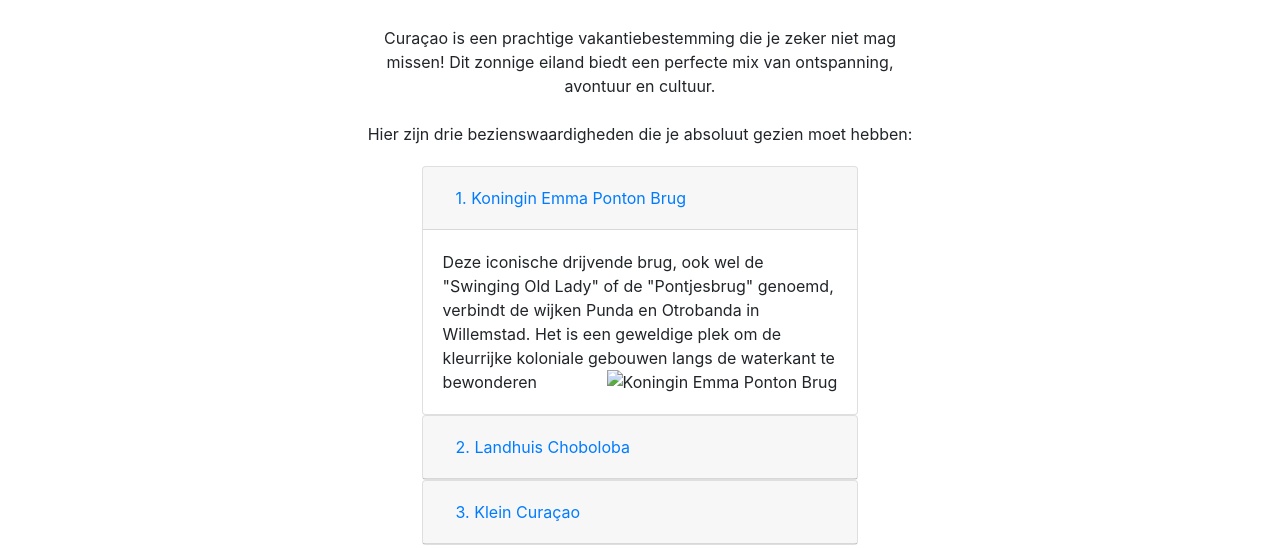
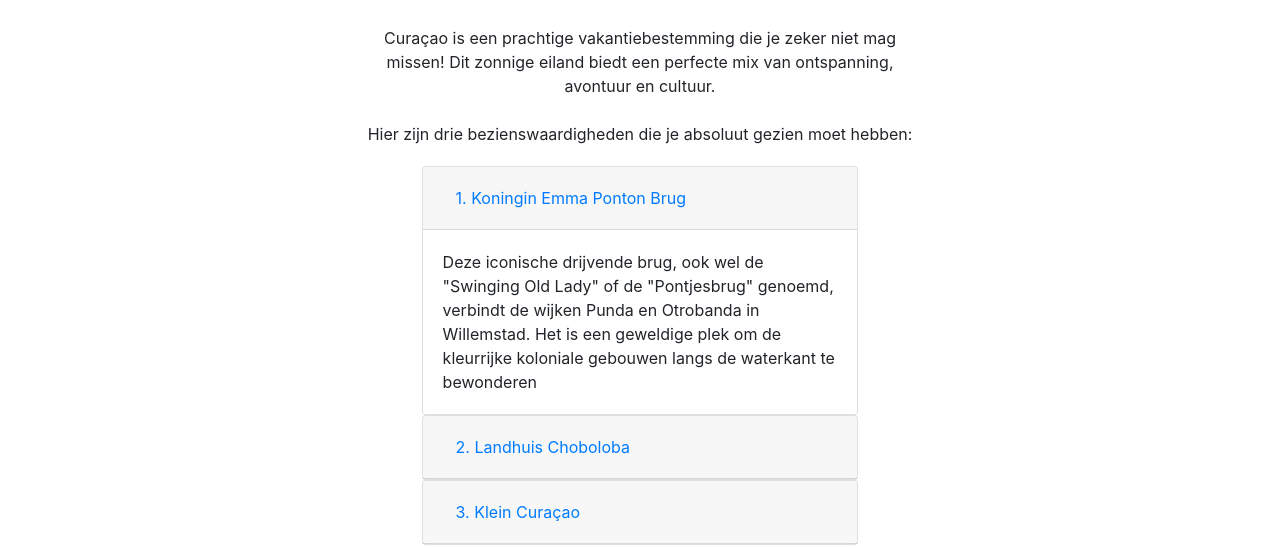
Before and after one commit to Salmiakje/Curacao, a plain HTML site: page index.html in a window 1280 px wide. Shown: the part 372-920 px from the top of the page. Drawn offline with nearby package versions, Linux system fonts and the light colour scheme.

Commit message:
Update index.html

```diff
--- a/index.html
+++ b/index.html
@@ -28,7 +28,6 @@
                 <div id="collapseOne" class="collapse show" aria-labelledby="headingOne" data-parent="#accordion">
                     <div class="card-body">
                         Deze iconische drijvende brug, ook wel de "Swinging Old Lady" of de "Pontjesbrug" genoemd, verbindt de wijken Punda en Otrobanda in Willemstad. Het is een geweldige plek om de kleurrijke koloniale gebouwen langs de waterkant te bewonderen
-                        <img class="pontjesbrug" src:"afbeelding/pontjesbrug.jpg" alt="Koningin Emma Ponton Brug" title="pontjesbrug" data-displaymode="Thumbnail" style="float:right;padding-left:25px;">
                     </div>
                 </div>
             </div>
```
